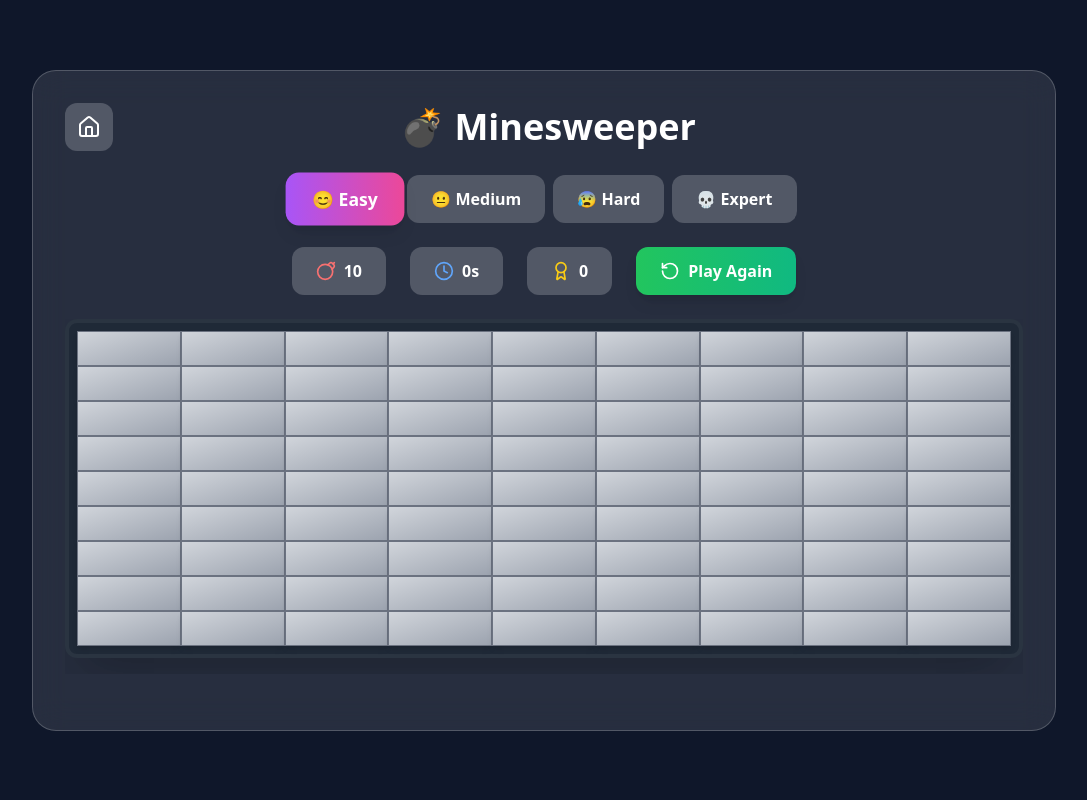
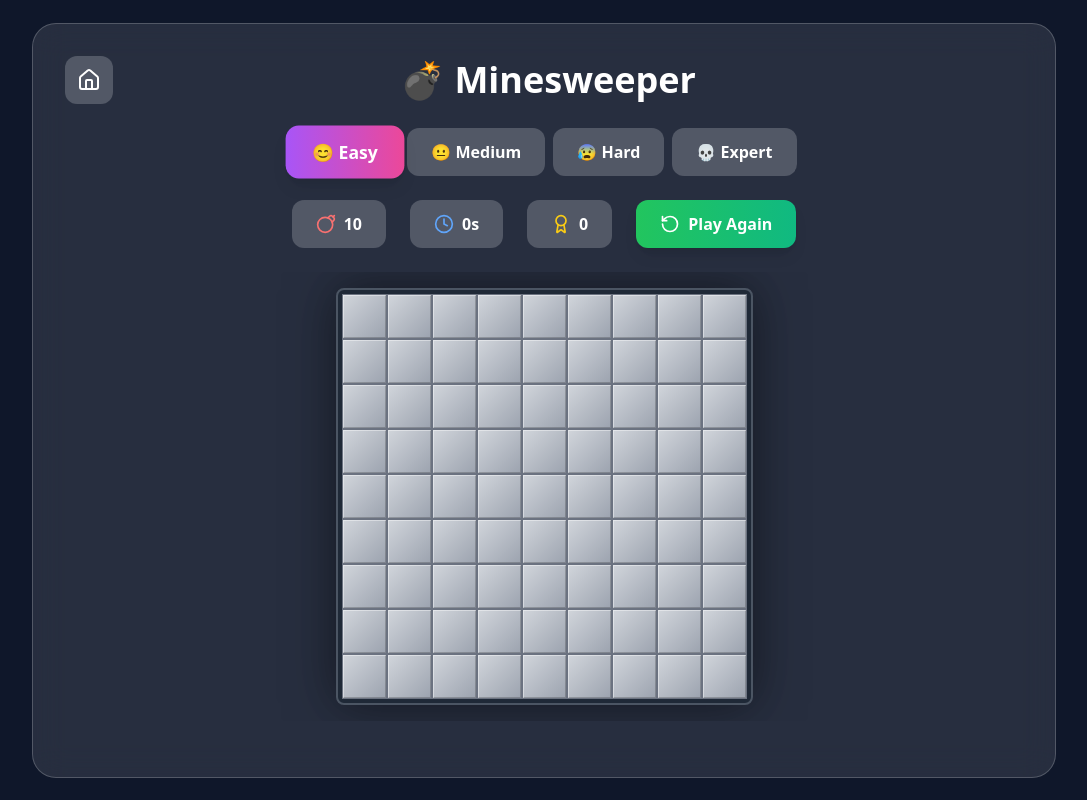
Before and after one commit to phanhuynhatdn/game-hub, a React (Vite) app: page / in a window 1280 px wide. Both pictures are taken after a click on the button 384 px from the left and 542 px from the top of the page. Shown: the whole page, without its empty margins (96-1183 px from the left). Built offline with nearby package versions, Linux system fonts and the light colour scheme.

Commit message:
fix bug cell

```diff
--- a/src/components/shared/Cell.tsx
+++ b/src/components/shared/Cell.tsx
@@ -1,9 +1,8 @@
-import React, { useMemo } from 'react';
-import { Flag, Bomb } from 'lucide-react';
-import { Cell as CellType } from '../../types/minesweeper.types';
-import { CELL_COLORS } from '../../types/minesweeperConfig';
-import { SpecialFlag } from '../minesweeper/SpecialFlag';
-
+import React, { useMemo } from "react";
+import { Flag, Bomb } from "lucide-react";
+import { Cell as CellType } from "../../types/minesweeper.types";
+import { CELL_COLORS } from "../../types/minesweeperConfig";
+import { SpecialFlag } from "../minesweeper/SpecialFlag";
 
 interface CellProps {
   cell: CellType;
@@ -22,25 +21,27 @@ export const Cell: React.FC<CellProps> = ({
   explosionCell,
   cellSize,
   onClick,
-  onRightClick
+  onRightClick,
 }) => {
   const isExplosion = explosionCell?.row === row && explosionCell?.col === col;
 
   const content = useMemo(() => {
-    if (cell.state === 'flagged') {
+    if (cell.state === "flagged") {
       return <SpecialFlag />;
     }
-    if (cell.state === 'hidden') return null;
+    if (cell.state === "hidden") return null;
     if (cell.isMine) {
       return (
         <Bomb
-          className={`w-3 h-3 sm:w-5 sm:h-5 text-red-600 ${isExplosion ? 'animate-ping' : ''}`}
+          className={`w-3 h-3 sm:w-5 sm:h-5 text-red-600 ${isExplosion ? "animate-ping" : ""}`}
         />
       );
     }
     if (cell.neighborMines > 0) {
       return (
-        <span className={`font-bold text-xs sm:text-base ${CELL_COLORS[cell.neighborMines]}`}>
+        <span
+          className={`font-bold text-xs sm:text-base ${CELL_COLORS[cell.neighborMines]}`}
+        >
           {cell.neighborMines}
         </span>
       );
@@ -49,22 +50,26 @@ export const Cell: React.FC<CellProps> = ({
   }, [cell, isExplosion]);
 
   const cellClass = useMemo(() => {
+    // Loại bỏ các class w-x h-x cố định
     const base =
-      'flex items-center justify-center cursor-pointer transition-all duration-200 border';
-    if (cell.state === 'revealed') {
+      "flex items-center justify-center cursor-pointer transition-all duration-100 border aspect-square";
+
+    if (cell.state === "revealed") {
       if (cell.isMine) {
-        return `${base} bg-red-500 ${isExplosion ? 'scale-110' : ''} border-red-600`;
+        return `${base} bg-red-500 ${isExplosion ? "scale-110" : ""} border-red-600`;
       }
-      return `${base} bg-gray-200 border-gray-300`;
+      return `${base} bg-gray-200 border-gray-300 shadow-inner`;
     }
-    return `${base} bg-gradient-to-br from-gray-300 to-gray-400 hover:from-gray-400 hover:to-gray-500 shadow-md hover:shadow-lg active:shadow-inner border-gray-500`;
+
+    return `${base} bg-gradient-to-br from-gray-300 to-gray-400 hover:from-gray-400 hover:to-gray-500 shadow-[1px_1px_0px_rgba(255,255,255,0.4)_inset,-1px_-1px_0px_rgba(0,0,0,0.2)_inset] border-gray-500`;
   }, [cell.state, cell.isMine, isExplosion]);
 
   return (
     <div
-      className={`${cellSize} ${cellClass}`}
+      className={cellClass}
+      style={{ width: cellSize, height: cellSize }} // Ép kích thước theo tính toán từ GameBoard
       onClick={() => onClick(row, col)}
-      onContextMenu={e => onRightClick(e, row, col)}
+      onContextMenu={(e) => onRightClick(e, row, col)}
     >
       {content}
     </div>
--- a/src/components/shared/GameBoard.tsx
+++ b/src/components/shared/GameBoard.tsx
@@ -1,6 +1,6 @@
-import React from "react";
-import { Cell } from "./Cell";
-import { Cell as CellType, GameConfig } from "../../types/minesweeper.types";
+import React, { useMemo } from 'react';
+import { Cell } from './Cell';
+import { Cell as CellType, GameConfig } from '../../types/minesweeper.types';
 
 interface GameBoardProps {
   board: CellType[][];
@@ -15,24 +15,37 @@ export const GameBoard: React.FC<GameBoardProps> = ({
   config,
   explosionCell,
   onCellClick,
-  onRightClick,
+  onRightClick
 }) => {
-  // Senior Logic: Ép kích thước ô tối thiểu trên mobile để không bị squish
-  const minCellSize =
-    "min-w-[30px] min-h-[30px] sm:min-w-[35px] sm:min-h-[35px]";
+  /**
+   * Senior Logic: Tính toán Cell Size động hoàn toàn
+   * - 90vw: Để lại 10% lề hai bên cho mobile.
+   * - 70vh: Giới hạn chiều cao để không phải scroll dọc quá nhiều.
+   */
+  const cellSize = useMemo(() => {
+    // Tính toán kích thước ô dựa trên số cột để ép nó vừa khít chiều rộng màn hình (ưu tiên không scroll ngang)
+    // Đối với Expert (30 cột), 90vw / 30 = ~12px (Quá nhỏ).
+    // Vì vậy ta áp dụng ngưỡng tối thiểu để đảm bảo UX.
+    const calculatedWidth = 90 / config.cols;
+
+    return {
+      // mobileSize: Nếu bảng rộng, cho phép nhỏ xuống 20px (ngưỡng tối thiểu nhìn thấy số)
+      // desktopSize: Không bao giờ to quá 45px để tránh thô.
+      width: `clamp(20px, ${calculatedWidth}vw, 45px)`,
+    };
+  }, [config.cols]);
 
   return (
-    <div className="w-full flex justify-center mb-6">
-      {/* Container bọc ngoài cho phép scroll ngang trên mobile */}
-      <div className="w-full overflow-auto pb-4 scrollbar-thin scrollbar-thumb-white/20">
+    <div className="w-full flex flex-col items-center mb-6 overflow-hidden">
+      {/* Scroll Container: Chỉ xuất hiện khi bảng thực sự vượt quá khả năng hiển thị tối thiểu (Expert trên Mobile) */}
+      <div className="w-full overflow-x-auto scrollbar-hide flex justify-start md:justify-center p-4">
         <div
-          className="inline-block mx-auto bg-gray-800 p-2 rounded-xl shadow-2xl border-4 border-white/5"
+          className="inline-grid bg-gray-800 p-1 rounded-lg shadow-[0_0_50px_rgba(0,0,0,0.5)] border-2 border-gray-600 select-none"
           style={{
-            // Đảm bảo grid luôn giữ đúng số cột
-            display: "grid",
-            gridTemplateColumns: `repeat(${config.cols}, minmax(0, 1fr))`,
-            width: "max-content", // Quan trọng: Grid không được co lại nhỏ hơn nội dung
-            minWidth: "100%",
+            gridTemplateColumns: `repeat(${config.cols}, ${cellSize.width})`,
+            // Ép Grid luôn giữ tỉ lệ vuông và không bị méo bởi Flexbox
+            width: 'max-content',
+            minWidth: 'min-content'
           }}
         >
           {board.map((row, rowIdx) =>
@@ -43,14 +56,22 @@ export const GameBoard: React.FC<GameBoardProps> = ({
                 row={rowIdx}
                 col={colIdx}
                 explosionCell={explosionCell}
-                cellSize={minCellSize} // Sử dụng min-size thay vì dynamic size
+                // Truyền kích thước tính toán được vào Cell
+                cellSize={cellSize.width}
                 onClick={onCellClick}
                 onRightClick={onRightClick}
               />
-            )),
+            ))
           )}
         </div>
       </div>
+
+      {/* Chỉ dẫn cho người dùng Mobile nếu bảng quá lớn */}
+      {config.cols > 15 && (
+        <div className="md:hidden text-white/40 text-[10px] animate-pulse">
+          ↔️ Vuốt ngang để xem hết bản đồ
+        </div>
+      )}
     </div>
   );
 };
--- a/src/index.css
+++ b/src/index.css
@@ -65,3 +65,13 @@
 .animate-bounce-slow {
   animation: bounce 2s infinite;
 }
+
+@layer utilities {
+  .scrollbar-hide::-webkit-scrollbar {
+    display: none;
+  }
+  .scrollbar-hide {
+    -ms-overflow-style: none;
+    scrollbar-width: none;
+  }
+}
```
